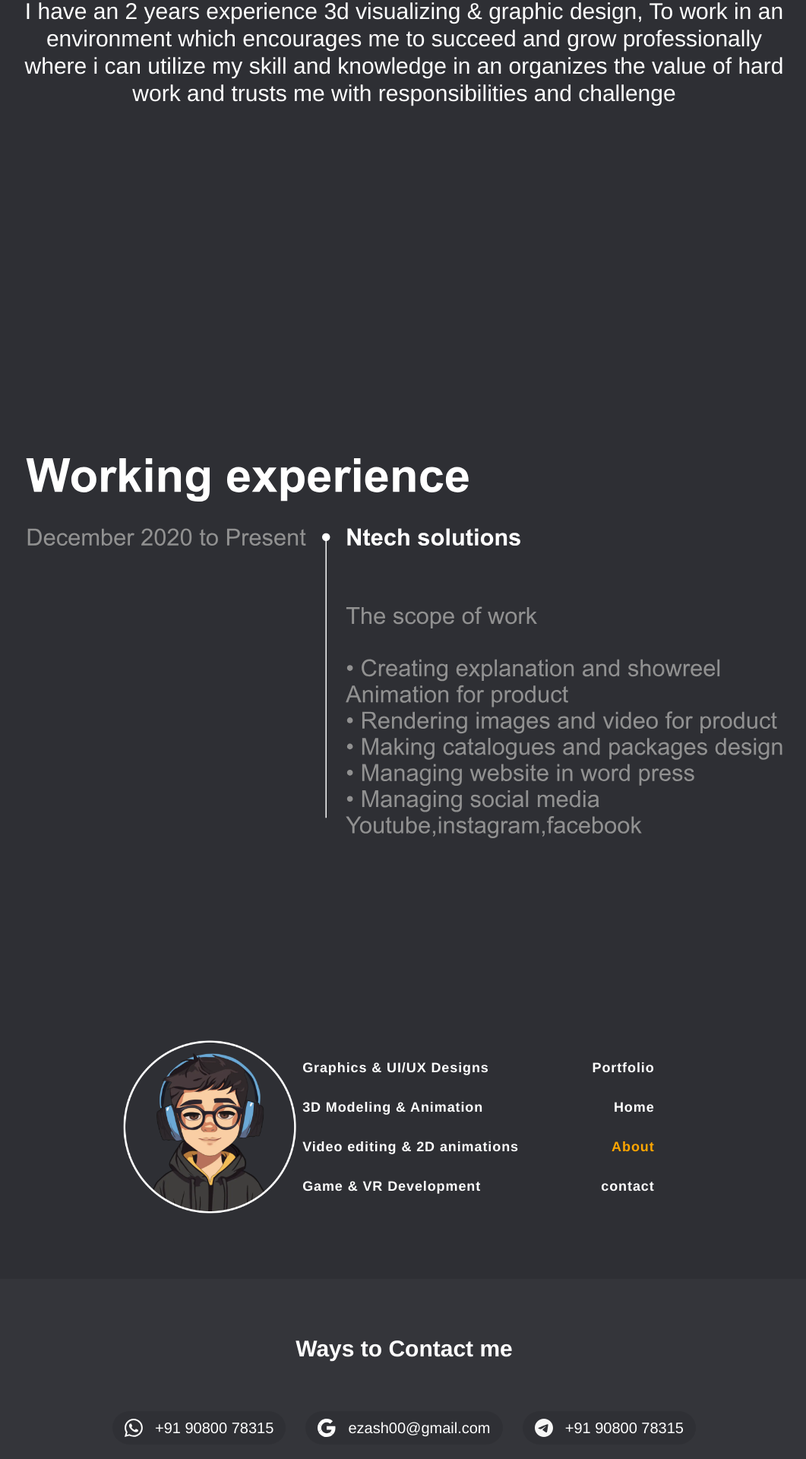
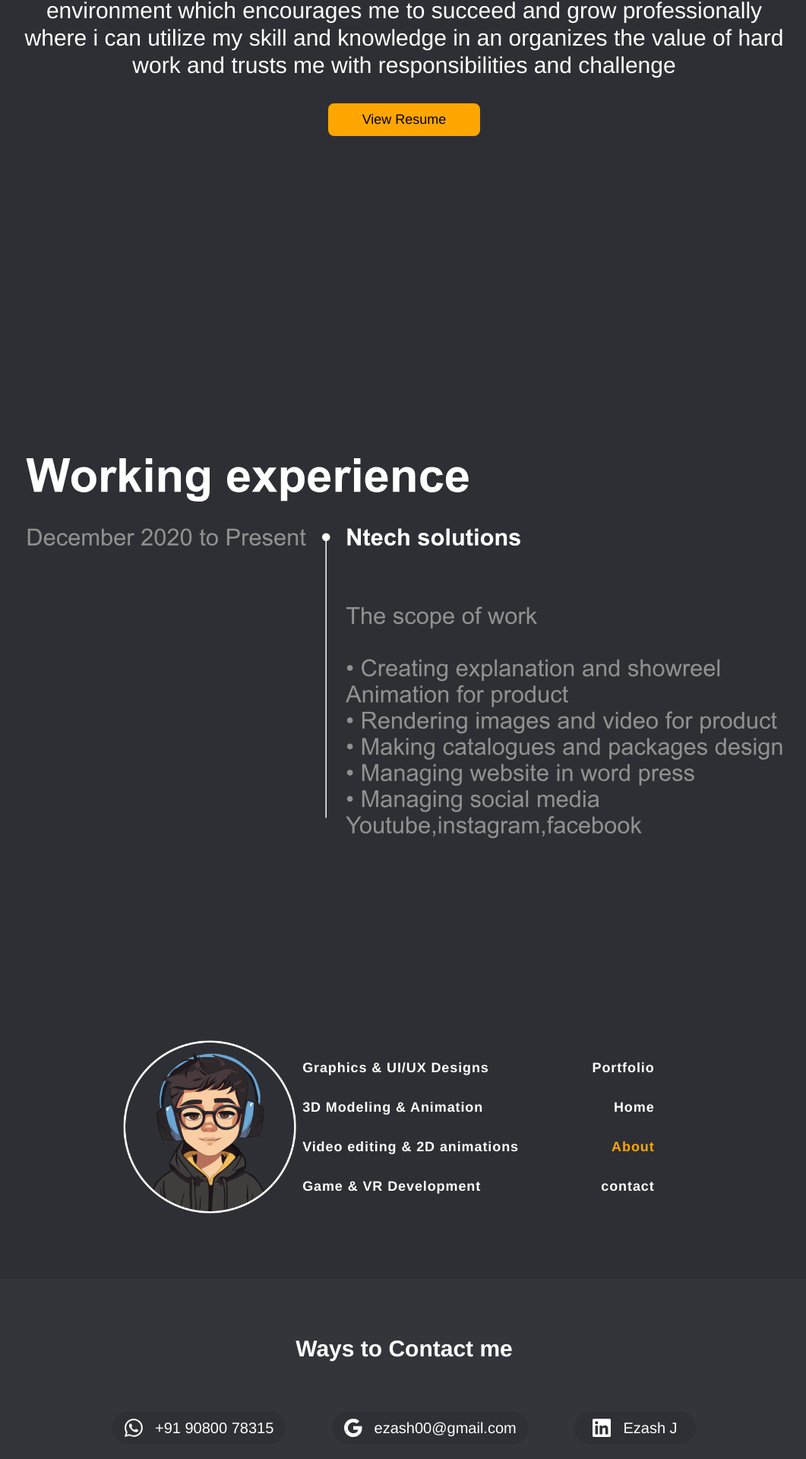
Before and after one commit to sabari-qwerty/ezash-website, a Next.js app: page /about in a window 1280 px wide. Shown: the part 1207-3127 px from the top of the page at 76% size, without its empty margins (108-1169 px from the left). Built offline with nearby package versions, Linux system fonts and the light colour scheme; what @codaworks/react-glow would draw is missing.

Commit message:
we0i4rjg0[35h

```diff
--- a/components/Footer.tsx
+++ b/components/Footer.tsx
@@ -1,20 +1,31 @@
 "use client";
-import { Instagram, Whatsapp, Discord, Google, Telegram } from "@/assets";
+import { Instagram, Whatsapp, Discord, Google, Linkein } from "@/assets";
 import { FC } from "react";
 import { usePathname } from "next/navigation";
 import cn from "../utility/css/cn";
 import { SectionLayout } from "./sectionLayout";
 import Image from "next/image";
-import Link from "next/link";
 import { ActiveLink } from "./ActiveLink";
 
 const Contact = [
-  { icon: <Whatsapp />, link: "", label: "+91 90800 78315" },
-  { icon: <Google />, link: "", label: "ezash00@gmail.com" },
-  { icon: <Telegram />, link: "", label: "+91 90800 78315" },
-  { icon: <Instagram />, link: "", label: "ezash_" },
-  { icon: false, link: "", label: "Contact" },
-  { icon: <Discord />, link: "", label: "ezash#0632" },
+  { icon: <Whatsapp />, link: "#", label: "+91 90800 78315" },
+  {
+    icon: <Google />,
+    link: "mailto:ezash00@gmail.com",
+    label: "ezash00@gmail.com",
+  },
+  {
+    icon: <Linkein />,
+    link: "https://www.linkedin.com/in/ezash00/",
+    label: "Ezash J",
+  },
+  {
+    icon: <Instagram />,
+    link: "https://www.instagram.com/ezash_/",
+    label: "ezash_",
+  },
+  { icon: false, link: "#", label: "Contact" },
+  { icon: <Discord />, link: "#", label: "ezash#0632" },
 ];
 
 const data = [
@@ -88,30 +99,48 @@ export const Footer: FC = () => {
           </div>
           <div className="flex flex-col space-y-16 justify-center items-center w-full bg-[#34353a]">
             <div className="flex w-3/5 mx-auto  lg:justify-between  justify-center   flex-col lg:flex-row space-y-6 lg:space-y-0">
-              {Contact.slice(0, 3).map((data, key) => (
+              {Contact.slice(0, 3).map((data, key) =>
+                data.link !== "#" ? (
                   <a
+                    key={key}
                     href={data.link}
-                  target="_blank"
+                    className=" min-w-[160px] flex rounded-full justify-center items-center space-x-4  bg-[#00000017] py-2 px-4 hover:bg-[#FFA600] text-[#fff] hover:text-gray-700 "
+                  >
+                    {data.icon && <span className="text-2xl">{data.icon}</span>}
+                    <span className="text-xl">{data.label}</span>
+                  </a>
+                ) : (
+                  <div
                     key={key}
                     className=" min-w-[160px] flex rounded-full justify-center items-center space-x-4  bg-[#00000017] py-2 px-4 hover:bg-[#FFA600] text-[#fff] hover:text-gray-700 "
                   >
                     {data.icon && <span className="text-2xl">{data.icon}</span>}
                     <span className="text-xl">{data.label}</span>
-                </a>
-              ))}
+                  </div>
+                )
+              )}
             </div>
             <div className="flex w-3/5 lg:w-2/5 mx-auto  lg:justify-between  justify-center   flex-col lg:flex-row space-y-6 lg:space-y-0">
-              {Contact.slice(3, 6).map((data, key) => (
-                <a
-                  href={data.link}
-                  target="_blank"
+              {Contact.slice(3, 6).map((data, key) =>
+                data.link === "#" ? (
+                  <div
                     key={key}
                     className="flex  min-w-[160px] rounded-full justify-center items-center space-x-4  bg-[#00000017] py-2 px-4 hover:bg-[#FFA600] text-[#fff] hover:text-gray-700 "
                   >
                     {data.icon && <span className="text-2xl">{data.icon}</span>}
                     <span className="text-xl">{data.label}</span>
+                  </div>
+                ) : (
+                  <a
+                    key={key}
+                    href={data.link}
+                    className=" min-w-[160px] flex rounded-full justify-center items-center space-x-4  bg-[#00000017] py-2 px-4 hover:bg-[#FFA600] text-[#fff] hover:text-gray-700 "
+                  >
+                    {data.icon && <span className="text-2xl">{data.icon}</span>}
+                    <span className="text-xl">{data.label}</span>
                   </a>
-              ))}
+                )
+              )}
             </div>
           </div>
         </div>
--- a/components/home/Portfolio.tsx
+++ b/components/home/Portfolio.tsx
@@ -52,8 +52,7 @@ export const Portfolio = () => {
       <div className="mx-auto w-[90%] flex justify-center items-center flex-col space-y-8">
         <h2 className="text-white font-bold text-4xl">Portfolio </h2>
         <p className="text-center font-light text-white text-lg">
-          I&apos;m a paragraph. Click here to add your <br /> own text and edit
-          me. It&apos;s easy.
+          I&apos;m a paragraph. Click here to add your
         </p>
         <div className="grid lg:grid-cols-4  grid-cols-2 overflow-auto  py-4  gap-5">
           {data.map((data, key) => (
--- a/components/home/index.tsx
+++ b/components/home/index.tsx
@@ -138,9 +138,6 @@ export const HomePageSwiper: FC = () => {
           <Portfolio />
         </SwiperSlide>
         <SwiperSlide>
-          <MyWorldinThreeD />
-        </SwiperSlide>
-        <SwiperSlide>
           <SectionLayout className="flex flex-col justify-center items-center space-y-16">
             <div className="font-semibold text-4xl text-white">
               Here what &apos;s my clients says
--- a/src/app/about/page.tsx
+++ b/src/app/about/page.tsx
@@ -63,12 +63,21 @@ const page = () => {
                 A Bit About Me
               </h2>
               <p className="text-3xl text-white">
-                I have an 2 years experience 3d visualizing & graphic design, To
+                I have an 3 years experience 3d visualizing & graphic design, To
                 work in an environment which encourages me to succeed and grow
                 professionally where i can utilize my skill and knowledge in an
                 organizes the value of hard work and trusts me with
                 responsibilities and challenge
               </p>
+              <div className="w-full flex justify-center">
+                <a
+                  href="https://drive.google.com/file/d/16UJuXz-Rz0H80ysgO3FxPvxG3Llzv6X_/view"
+                  target="_blank"
+                  className=" bg-[#ffa600] text-black px-2 py-2 rounded-lg w-[200px] "
+                >
+                  View Resume
+                </a>
+              </div>
             </div>
           </SectionLayout>
         </SwiperSlide>
--- a/src/app/contact/page.tsx
+++ b/src/app/contact/page.tsx
@@ -19,7 +19,7 @@ const page = () => {
           clickable: true,
         }}
         modules={[Mousewheel]}
-        className="mySwiper"
+        className="mySwiper bg-black w-full h-full"
       >
         <SwiperSlide>
           <SectionLayout className="w-full">
@@ -27,7 +27,7 @@ const page = () => {
             <SectionNavBar />
 
             <div className="mx-auto w-4/5 flex flex-col lg:flex-row h-full ">
-              <div className="w-1/2 h-full flex flex-col space-y-12 justify-center items-start">
+              <div className="w-full h-full flex flex-col space-y-12 justify-center items-start">
                 <h1 className="lg:text-6xl text-4xl font-bold text-white">
                   Contact Me
                 </h1>
--- a/src/app/layout.tsx
+++ b/src/app/layout.tsx
@@ -19,7 +19,7 @@ export default function RootLayout({
         </div>
         <div
           id="app"
-          className=" flex lg:hidden   w-full h-full  items-center justify-center"
+          className=" flex lg:hidden   w-full h-full  items-center justify-center bg-white"
         >
           <div className="w-[90%] h-[90%] flex justify-center items-center">
             <Image
--- a/src/assets/index.ts
+++ b/src/assets/index.ts
@@ -9,6 +9,7 @@ import gooogle from './svg/google.svg'
 import telegram from './svg/telegram.svg';
 import instagram from './svg/instagram.svg';
 import arow from './svg/arow.svg';
+import linkeind from './svg/linkein.svg'
 
 //  portfolio
 
@@ -32,6 +33,7 @@ export const Whatsapp = whatsapp
 export const Google = gooogle
 export const Telegram = telegram
 export const Instagram = instagram
+export const Linkein = linkeind
 
 // atom for exmple
 
```
Also changed, not shown: src/assets/svg/linkein.svg (added). Lines whose indentation alone changed are shown as unchanged.
